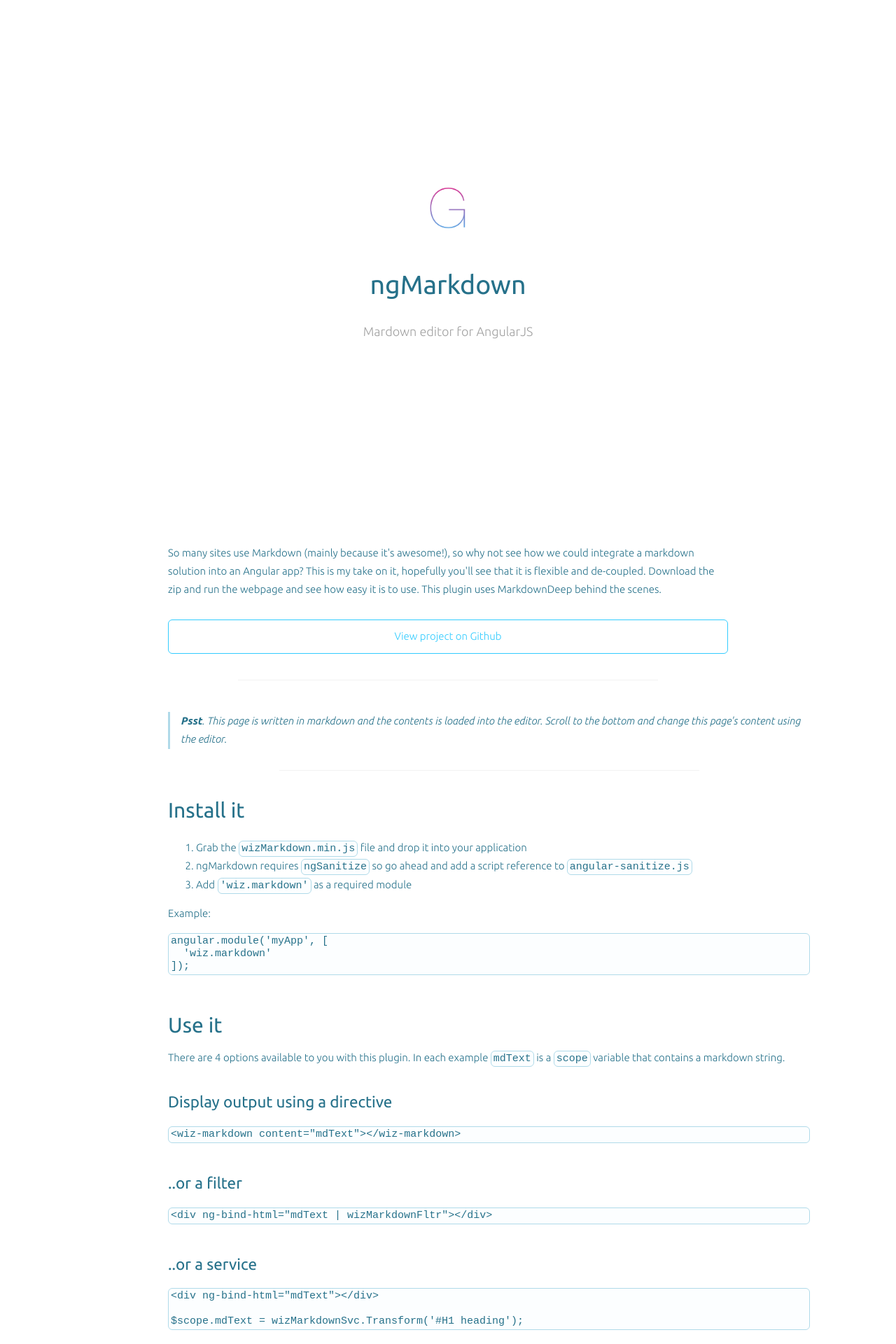
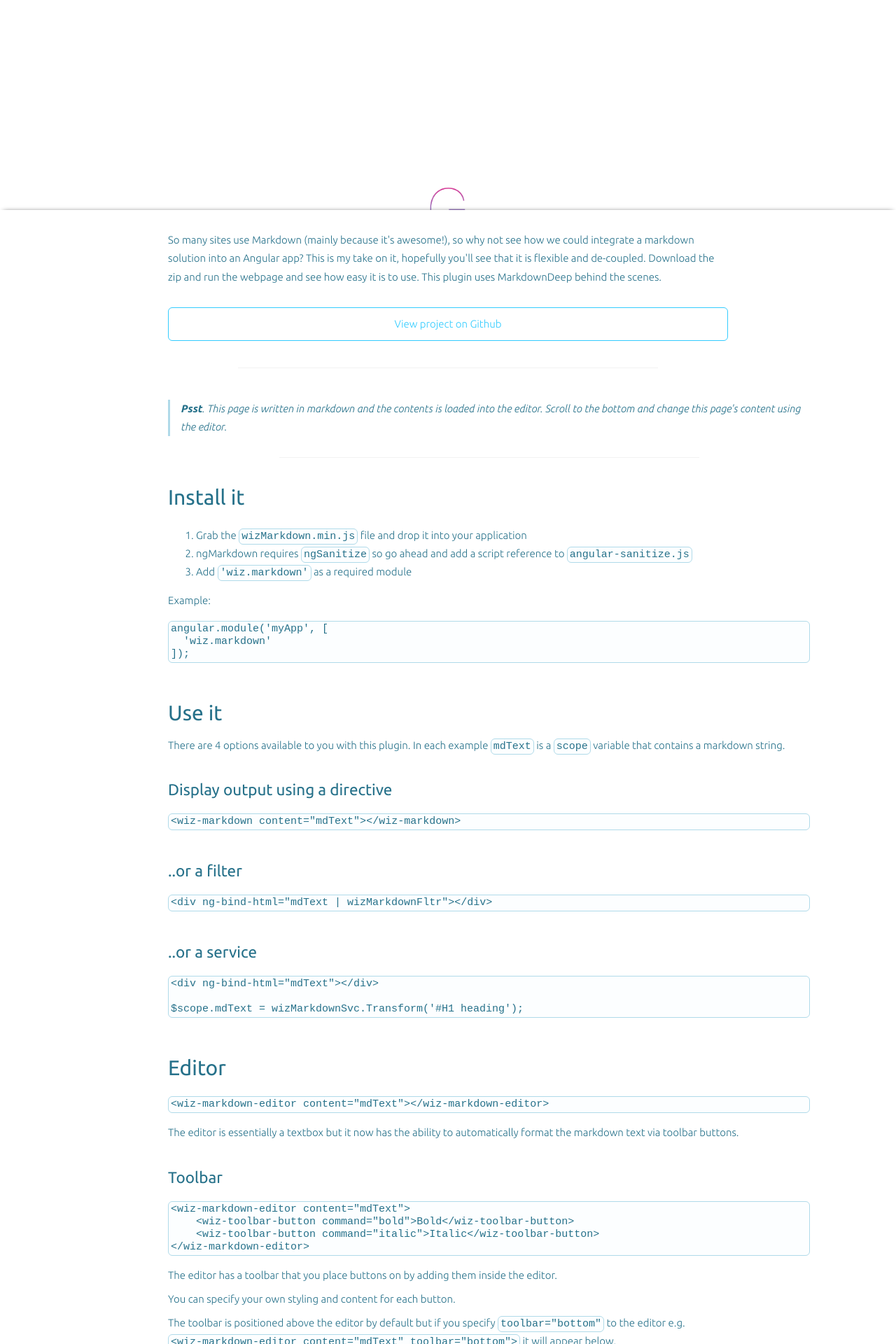
Before and after one commit to andmarkan/GrumpyWizards.github.io, a Jekyll site: the page built from _posts/2014-05-23-ngmarkdown.markdown, in a window 1280 px wide. Shown: the top 1920 px of the page at 70% size. Built offline with Jekyll 4.4.1, drawn with Linux system fonts in a browser that asks for light colours.

```diff
--- a/_config.yml
+++ b/_config.yml
@@ -12,8 +12,8 @@ permalink: /:title
 title: "Grumpy Wizards"
 tagline: "Web Development"
 description: "We're not actually that grumpy, but we are wizards when it comes to code."
-url: http://grumpywizards.com
-baseurl: http://grumpywizards.com
+url: http://localhost:4000
+baseurl: ""
 
 paginate: 6
 
--- a/_layouts/banner.html
+++ b/_layouts/banner.html
@@ -9,5 +9,10 @@
     {{ content }}
 
 	{% include footer.html %}
+<script>
+window.onscroll = function () {
+   document.querySelector('header').style.opacity = ((450-window.pageYOffset)/450);
+};
+</script>
 </body>
 </html>
--- a/_layouts/ngMarkdown.html
+++ b/_layouts/ngMarkdown.html
@@ -37,7 +37,7 @@
 </head>
 <body ng-controller="HomeCtrl">
 {% include page-header.html %}
-<div class="content animated fadeInUp">
+<div class="content project-content animated fadeInUp">
 	{% include page-intro.html %}
 	<hr/>
 	<section class="section container">
--- a/css/site.css
+++ b/css/site.css
@@ -7,6 +7,8 @@
 }
 
 .site-header {
+	position: fixed;
+	top: 0;
 	background-image: url(/img/header.jpg);
 	background-position: bottom;
 	background-repeat: no-repeat;
@@ -22,10 +24,23 @@
 }
 
 .project-header {
+	position: fixed;
+	top: 0;
 	width: 100%;
 	min-height: 25%;
 	padding: 20px 0;
 	text-align: center;
+}
+
+
+.content {
+	margin-top: 450px;
+	background: #fff;
+}
+
+.project-content {
+	margin-top: 300px;
+	box-shadow: 0px -2px 7px -5px #000;
 }
 
 .site-logo {
```
Also changed, not shown: other parts of _layouts/ngMarkdown.html (+5 -1 lines), _layouts/page.html (+7 -1 lines), 8 other files.
